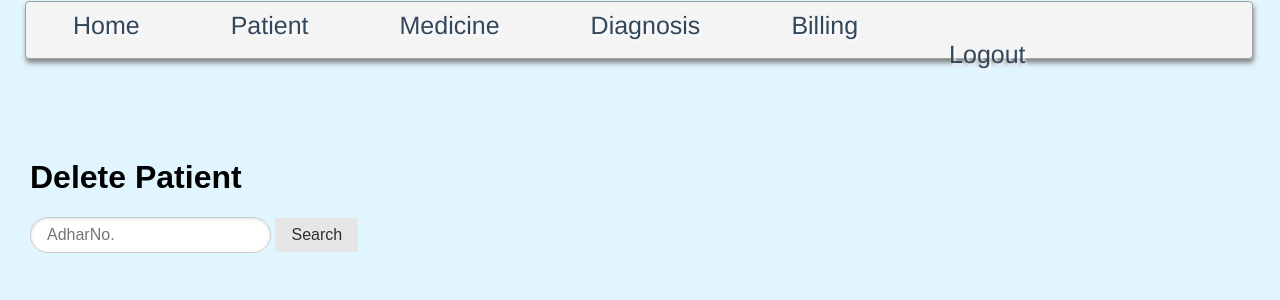
After one commit to Swarnendu98/hospital_management, a Flask app: page /delete_patient in a window 1280 px wide. The commit adds this page. Shown: the top 300 px of the page. Run offline with Flask 2, Linux system fonts and the light colour scheme; the visitor is signed in with stand-in values (Sample User, id 1); some libraries are stand-ins or nearby versions.

Commit message:
Add medicine

```diff
--- a/app.py
+++ b/app.py
@@ -152,3 +152,55 @@ def update_patient():
             return render_template("update_patient.html", message="Patient Updated")
         else:
             return render_template("update_patient.html")
+
+@app.route('/delete_patient',methods=['GET','POST'])
+def delete_patient():
+    if 'user_id' not in session:
+        return redirect(url_for('login'))
+    else:
+        if request.method == 'POST' and 'search' in request.form:
+            search = request.form.get('search')
+            data= patient_data.query.filter_by(patient_adhar=search).first()
+            if data is None:
+                return render_template("delete_patient.html",message="Patient does not exist")
+            else:
+                return render_template("delete_patient.html",data = data )
+
+
+        elif request.method == 'POST' and 'patient_adhar' in request.form:
+            patient_id =        request.form['patient_id']
+            #HARD DELETE OPTION DUE TO NO patient_status FIELD IN DATABASE
+            patient_data.query.filter_by(patient_id = patient_id).delete()
+            db.session.commit()
+
+            return render_template("delete_patient.html", message="Patient Deleted")
+        else:
+            return render_template("delete_patient.html")
+
+@app.route('/show_record',methods=['GET','POST'])
+def show_record():
+    if 'user_id' not in session:
+        return redirect(url_for('login'))
+    else:
+        data = patient_data.query.all()
+        return render_template('show_record.html',data=data)
+
+
+@app.route('/add_meds',methods=['GET','POST'])
+def add_meds():
+    if 'user_id' not in session:
+        return redirect(url_for('login'))
+    else:
+        if request.method =='POST':
+            patient_id=request.form['patient_id']
+            medicine_name= request.form['medicine_name']
+            quantity = request.form['quantity']
+            price = request.form['price']
+
+            new_medicine = pharmacy_data(patient_id=patient_id,medicine_name=medicine_name,quantity=quantity,price=price)
+            db.session.add(new_medicine)
+            db.session.commit()
+            message = 'medicine added'
+            return render_template('add_meds.html',message=message)
+        else:
+            return render_template('add_meds.html')
--- a/templates/base1.html
+++ b/templates/base1.html
@@ -10,31 +10,34 @@
 <div>
 <ul id="menu-bar" style="align-items: self-end">
  <li><a href="{{url_for('home')}}">Home</a></li>
- <li><a href="#">Customer</a>
+ <li><a href="#">Patient</a>
   <ul>
    <li><a href="{{url_for('create_patient')}}">Create &nbsp;Patient</a></li>
    <li><a href="{{url_for('update_patient')}}">Update &nbsp;Patient</a></li>
-   <li><a href="#">Delete &nbsp;Customer</a></li>
-   <li><a href="#">Customer &nbsp;Status</a></li>
+   <li><a href="{{url_for('delete_patient')}}">Delete &nbsp;Patient</a></li>
+   <li><a href="{{url_for('show_record')}}">Show Records</a></li>
   </ul>
  </li>
- <li><a href="#">Accounts</a>
+ <li><a href="#">Medicine</a>
   <ul>
-   <li><a href="#">Create  Account</a></li>
-   <li><a href="#">Deposit</a></li>
-   <li><a href="#">Withdraw</a></li>
-   <li><a href="#">Transfer</a></li>
+   <li><a href="{{url_for('add_meds')}}">Add Medicine</a></li>
+   <li><a href="#">Medicine Record</a></li>
   </ul>
  </li>
-    <li><a href="#">Search Online</a>
+    <li><a href="#">Diagnosis</a>
   <ul>
-   <li><a href="#">search Customer</a></li>
-   <li><a href="#">Search Account</a></li>
-   <li><a href="#">Transactions</a></li>
-   <li><a href="#">Customer Log</a></li>
+   <li><a href="#">Add diagnosis</a></li>
+   <li><a href="#">Diagnosis Record</a></li>
   </ul>
  </li>
-    <li>&emsp;&emsp;&emsp;&emsp;&emsp;&emsp;&emsp;&emsp;&emsp;&emsp;&emsp;&emsp;&emsp;&emsp;&emsp;&emsp;</li>
+    <li><a href="#">Billing</a>
+  <ul>
+   <li><a href="#">Medicine Bill</a></li>
+   <li><a href="#">Diagnosis Bill</a></li>
+   <li><a href="#">Total Bll</a></li>
+  </ul>
+ </li>
+    <li>&emsp;&emsp;&emsp;&emsp;&emsp;&emsp;&emsp;&emsp;</li>
  <li style="alignment: right"><a href="{{url_for('logout')}}">Logout</a></li>
 </ul>
     </div>
--- /dev/null
+++ b/templates/delete_patient.html
@@ -0,0 +1,302 @@
+{% extends 'base1.html' %}
+
+{% block head %}
+<link rel="stylesheet" href="https://unpkg.com/purecss@2.0.3/build/pure-min.css" integrity="sha384-cg6SkqEOCV1NbJoCu11+bm0NvBRc8IYLRGXkmNrqUBfTjmMYwNKPWBTIKyw9mHNJ" crossorigin="anonymous">
+
+<title>Delete Patient</title>
+{% endblock %}
+
+{% block body %}
+<h1>Delete Patient</h1>
+<div>
+    <form class="pure-form" method="post" action="/delete_patient">
+    <input type="text" name="search" class="pure-input-rounded" placeholder="AdharNo." required=""/>
+    <button type="submit" class="pure-button">Search</button>
+</form>
+</div>
+
+{%if message %}
+    <div>
+        <p>{{message}}</p>
+    </div>
+{% endif %}
+
+
+
+{%if data %}
+
+<div style="background-color: rgba(174, 213, 129, 0.5);margin-right: 100px;margin-left: 100px;border-radius: 3px;padding-left: 20px;padding-right: 20px;padding-top: 10px;margin-top: 10px">
+
+    <form class="pure-form pure-form-stacked" action="/delete_patient" method="post">
+    <fieldset>
+        <legend style="border-bottom-color: #424242">Delete Patient Details</legend>
+        <div class="pure-g">
+            <div class="pure-u-1 pure-u-md-1-3">
+                <label style="color: #273645" >Adhar No.</label>
+                <input type="text" name="patient_adhar" class="pure-u-23-24" value="{{data.patient_adhar}}" readonly/>
+            </div>
+            <div class="pure-u-1 pure-u-md-1-3">
+                <label style="color: #273645" >Patient ID</label>
+                <input type="number" name="patient_id" class="pure-u-23-24" value="{{data.patient_id}}" readonly/>
+            </div>
+            <div class="pure-u-1 pure-u-md-1-3">
+                <label style="color: #273645" >Patient Name</label>
+                <input type="text" name="patient_name" class="pure-u-23-24" required="" value="{{data.patient_name}}" readonly/>
+            </div>
+            <div class="pure-u-1 pure-u-md-1-3">
+                <label style="color: #273645">Age</label>
+                <input type="number" name="patient_age" class="pure-u-23-24" required="" value="{{data.patient_age}}" readonly/>
+            </div>
+            <div class="pure-u-1 pure-u-md-1-3">
+                <label style="color: #273645">Address</label>
+                <input type="text" name="patient_address" class="pure-u-23-24" required="" value="{{data.patient_address}}" readonly/>
+            </div>
+<!--             <div class="pure-u-1 pure-u-md-1-3">-->
+<!--                <label style="color: #273645" >Bed Type</label>-->
+<!--                <select name="patient_bed_type" class="pure-input-1-2" required="">-->
+<!--                    <option selected="selected">-Select-</option>-->
+<!--<option>General Ward</option>-->
+<!--<option>Semi Sharing</option>-->
+<!--<option>Single Room</option>-->
+
+
+<!--                </select>-->
+<!--            </div>-->
+<!--            <div class="pure-u-1 pure-u-md-1-3">-->
+<!--                <label style="color: #273645" >State</label>-->
+<!--                <select name="patient_state" class="pure-input-1-2" required="">-->
+<!--                    <option selected="selected">-Select-</option>-->
+<!--<option value=”Andhra&nbsp;Pradesh”>Andhra Pradesh</option>-->
+<!--<option value=”Andaman&nbsp;and&nbsp;Nicobar&nbsp;Islands”>Andaman and Nicobar Islands</option>-->
+<!--<option value=”Arunachal&nbsp;Pradesh”>Arunachal Pradesh</option>-->
+<!--<option value=”Assam”>Assam</option>-->
+<!--<option value=”Bihar”>Bihar</option>-->
+<!--<option value=”Chandigarh”>Chandigarh</option>-->
+<!--<option value=”Chhattisgarh”>Chhattisgarh</option>-->
+<!--<option value=”Dadar&nbsp;and&nbsp;Nagar&nbsp;Haveli”>Dadar and Nagar Haveli</option>-->
+<!--<option value=”Daman&nbsp;and&nbsp;Diu”>Daman and Diu</option>-->
+<!--<option value=”Delhi”>Delhi</option>-->
+<!--<option value=”Lakshadweep”>Lakshadweep</option>-->
+<!--<option value=”Puducherry”>Puducherry</option>-->
+<!--<option value=”Goa”>Goa</option>-->
+<!--<option value=”Gujarat”>Gujarat</option>-->
+<!--<option value=”Haryana”>Haryana</option>-->
+<!--<option value=”Himachal&nbsp;Pradesh”>Himachal Pradesh</option>-->
+<!--<option value=”Jammu&nbsp;and&nbsp;Kashmir”>Jammu and Kashmir</option>-->
+<!--<option value=”Jharkhand”>Jharkhand</option>-->
+<!--<option value=”Karnataka”>Karnataka</option>-->
+<!--<option value=”Kerala”>Kerala</option>-->
+<!--<option value=”Madhya&nbsp;Pradesh”>Madhya Pradesh</option>-->
+<!--<option value=”Maharashtra”>Maharashtra</option>-->
+<!--<option value=”Manipur”>Manipur</option>-->
+<!--<option value=”Meghalaya”>Meghalaya</option>-->
+<!--<option value=”Manipur”>Manipur</option>-->
+<!--<option value=”Meghalaya”>Meghalaya</option>-->
+<!--<option value=”Mizoram”>Mizoram</option>-->
+<!--<option value=”Nagaland”>Nagaland</option>-->
+<!--<option value=”Odisha”>Odisha</option>-->
+<!--<option value=”Punjab”>Punjab</option>-->
+<!--<option value=”Rajasthan”>Rajasthan</option>-->
+<!--<option value=”Sikkim”>Sikkim</option>-->
+<!--<option value=”Tamil&nbsp;Nadu”>Tamil Nadu</option>-->
+<!--<option value=”Telangana”>Telangana</option>-->
+<!--<option value=”Tripura”>Tripura</option>-->
+<!--<option value=”Uttar&nbsp;Pradesh”>Uttar Pradesh</option>-->
+<!--<option value=”Uttarakhand”>Uttarakhand</option>-->
+<!--<option value=”West&nbsp;Bengal”>West Bengal</option>-->
+
+<!--                </select>-->
+<!--            </div>-->
+<!--            <div class="pure-u-1 pure-u-md-1-3">-->
+<!--                <label  style="color: #273645">City</label>-->
+<!--                <select name="patient_city" class="pure-input-1-2" required="">-->
+<!--                    <option selected="selected">-Select-</option>-->
+<!--                    <option>Ahmedabad</option>-->
+<!--<option>Bengaluru/Bangalore</option>-->
+<!--<option>Chandigarh</option>-->
+<!--<option>Chennai</option>-->
+<!--<option>Delhi</option>-->
+<!--<option>Gurgaon</option>-->
+<!--<option>Hyderabad/Secunderabad</option>-->
+<!--<option>Kolkata</option>-->
+<!--<option>Mumbai</option>-->
+<!--<option>Noida</option>-->
+<!--<option>Pune</option>-->
+<!--<option>Anantapur</option>-->
+<!--<option>Guntakal</option>-->
+<!--<option>Guntur</option>-->
+<!--<option>Hyderabad/Secunderabad</option>-->
+<!--<option>kakinada</option>-->
+<!--<option>kurnool</option>-->
+<!--<option>Nellore</option>-->
+<!--<option>Nizamabad</option>-->
+<!--<option>Rajahmundry</option>-->
+<!--<option>Tirupati</option>-->
+<!--<option>Vijayawada</option>-->
+<!--<option>Visakhapatnam</option>-->
+<!--<option>Warangal</option>-->
+<!--<option>Itanagar</option>-->
+<!--<option>Guwahati</option>-->
+<!--<option>Silchar</option>-->
+<!--<option>Bhagalpur</option>-->
+<!--<option>Patna</option>-->
+<!--<option>Bhillai</option>-->
+<!--<option>Bilaspur</option>-->
+<!--<option>Raipur</option>-->
+<!--<option>Panjim/Panaji</option>-->
+<!--<option>Vasco Da Gama</option>-->
+<!--<option>Ahmedabad</option>-->
+<!--<option>Anand</option>-->
+<!--<option>Ankleshwar</option>-->
+<!--<option>Bharuch</option>-->
+<!--<option>Bhavnagar</option>-->
+<!--<option>Bhuj</option>-->
+<!--<option>Gandhinagar</option>-->
+<!--<option>Gir</option>-->
+<!--<option>Jamnagar</option>-->
+<!--<option>Kandla</option>-->
+<!--<option>Porbandar</option>-->
+<!--<option>Rajkot</option>-->
+<!--<option>Surat</option>-->
+<!--<option>Vadodara/Baroda</option>-->
+<!--<option>Valsad</option>-->
+<!--<option>Vapi</option>-->
+<!--<option>Ambala</option>-->
+<!--<option>Chandigarh</option>-->
+<!--<option>Faridabad</option>-->
+<!--<option>Gurgaon</option>-->
+<!--<option>Hisar</option>-->
+<!--<option>Karnal</option>-->
+<!--<option>Kurukshetra</option>-->
+<!--<option>Panipat</option>-->
+<!--<option>Rohtak</option>-->
+<!--<option>Dalhousie</option>-->
+<!--<option>Dharmasala</option>-->
+<!--<option>Kulu/Manali</option>-->
+<!--<option>Shimla</option>-->
+<!--<option>Jammu</option>-->
+<!--<option>Srinagar</option>-->
+<!--<option>Bokaro</option>-->
+<!--<option>Dhanbad</option>-->
+<!--<option>Jamshedpur</option>-->
+<!--<option>Ranchi</option>-->
+<!--<option>Bengaluru/Bangalore</option>-->
+<!--<option>Belgaum</option>-->
+<!--<option>Bellary</option>-->
+<!--<option>Bidar</option>-->
+<!--<option>Dharwad</option>-->
+<!--<option>Gulbarga</option>-->
+<!--<option>Hubli</option>-->
+<!--<option>Kolar</option>-->
+<!--<option>Mangalore</option>-->
+<!--<option>Mysoru/Mysore</option>-->
+<!--<option>Calicut</option>-->
+<!--<option>Cochin</option>-->
+<!--<option>Ernakulam</option>-->
+<!--<option>Kannur</option>-->
+<!--<option>Kochi</option>-->
+<!--<option>Kollam</option>-->
+<!--<option>Kottayam</option>-->
+<!--<option>Kozhikode</option>-->
+<!--<option>Palakkad</option>-->
+<!--<option>Palghat</option>-->
+<!--<option>Thrissur</option>-->
+<!--<option>Trivandrum</option>-->
+<!--<option>Bhopal</option>-->
+<!--<option>Gwalior</option>-->
+<!--<option>Indore</option>-->
+<!--<option>Jabalpur</option>-->
+<!--<option>Ujjain</option>-->
+<!--<option>Ahmednagar</option>-->
+<!--<option>Aurangabad</option>-->
+<!--<option>Jalgaon</option>-->
+<!--<option>Kolhapur</option>-->
+<!--<option>Mumbai</option>-->
+<!--<option>Mumbai Suburbs</option>-->
+<!--<option>Nagpur</option>-->
+<!--<option>Nasik</option>-->
+<!--<option>Navi Mumbai</option>-->
+<!--<option>Pune</option>-->
+<!--<option>Solapur</option>-->
+<!--<option>Imphal</option>-->
+<!--<option>Shillong</option>-->
+<!--<option>Aizawal</option>-->
+<!--<option>Dimapur</option>-->
+<!--<option>Bhubaneshwar</option>-->
+<!--<option>Cuttak</option>-->
+<!--<option>Paradeep</option>-->
+<!--<option>Puri</option>-->
+<!--<option>Rourkela</option>-->
+<!--<option>Amritsar</option>-->
+<!--<option>Bathinda</option>-->
+<!--<option>Chandigarh</option>-->
+<!--<option>Jalandhar</option>-->
+<!--<option>Ludhiana</option>-->
+<!--<option>Mohali</option>-->
+<!--<option>Pathankot</option>-->
+<!--<option>Patiala</option>-->
+<!--<option>Ajmer</option>-->
+<!--<option>Jaipur</option>-->
+<!--<option>Jaisalmer</option>-->
+<!--<option>Jodhpur</option>-->
+<!--<option>Kota</option>-->
+<!--<option>Udaipur</option>-->
+<!--<option>Gangtok</option>-->
+<!--<option>Chennai</option>-->
+<!--<option>Coimbatore</option>-->
+<!--<option>Cuddalore</option>-->
+<!--<option>Erode</option>-->
+<!--<option>Hosur</option>-->
+<!--<option>Madurai</option>-->
+<!--<option>Nagerkoil</option>-->
+<!--<option>Ooty</option>-->
+<!--<option>Salem</option>-->
+<!--<option>Thanjavur</option>-->
+<!--<option>Tirunalveli</option>-->
+<!--<option>Trichy</option>-->
+<!--<option>Tuticorin</option>-->
+<!--<option>Vellore</option>-->
+<!--<option>Agartala</option>-->
+<!--<option>Chandigarh</option>-->
+<!--<option>Dadra & Nagar Haveli-Silvassa</option>-->
+<!--<option>Daman & Diu</option>-->
+<!--<option>Delhi</option>-->
+<!--<option>Agra</option>-->
+<!--<option>Aligarh</option>-->
+<!--<option>Allahabad</option>-->
+<!--<option>Bareilly</option>-->
+<!--<option>Faizabad</option>-->
+<!--<option>Ghaziabad</option>-->
+<!--<option>Gorakhpur</option>-->
+<!--<option>Kanpur</option>-->
+<!--<option>Lucknow</option>-->
+<!--<option>Mathura</option>-->
+<!--<option>Meerut</option>-->
+<!--<option>Moradabad</option>-->
+<!--<option>Noida</option>-->
+<!--<option>Varanasi/Banaras</option>-->
+<!--<option>Dehradun</option>-->
+<!--<option>Roorkee</option>-->
+<!--<option>Asansol</option>-->
+<!--<option>Durgapur</option>-->
+<!--<option>Haldia</option>-->
+<!--<option>Kharagpur</option>-->
+<!--<option>Kolkatta</option>-->
+<!--<option>Siliguri</option>-->
+<!--<option>Other</option>-->
+<!--                </select>-->
+<!--            </div>-->
+        </div>
+        <button type="submit" class="pure-button pure-button-primary" value="Submit">Delete</button>
+    </fieldset>
+</form>
+
+</div>
+
+{% endif %}
+
+
+
+
+
+{% endblock %}
--- a/templates/login.html
+++ b/templates/login.html
@@ -8,7 +8,7 @@
 </head>
 <body>
 <div>
-    <h1>AllSafe Bank</h1></div>
+    <h1>Tata Medical Center</h1></div>
     <hr>
     <hr>
     <div align="center" class="headerdiv" style="height:550px">
```
Also changed, not shown: templates/add_meds.html (added, +46 -0 lines), templates/show_record.html (added, +47 -0 lines), database.db.
